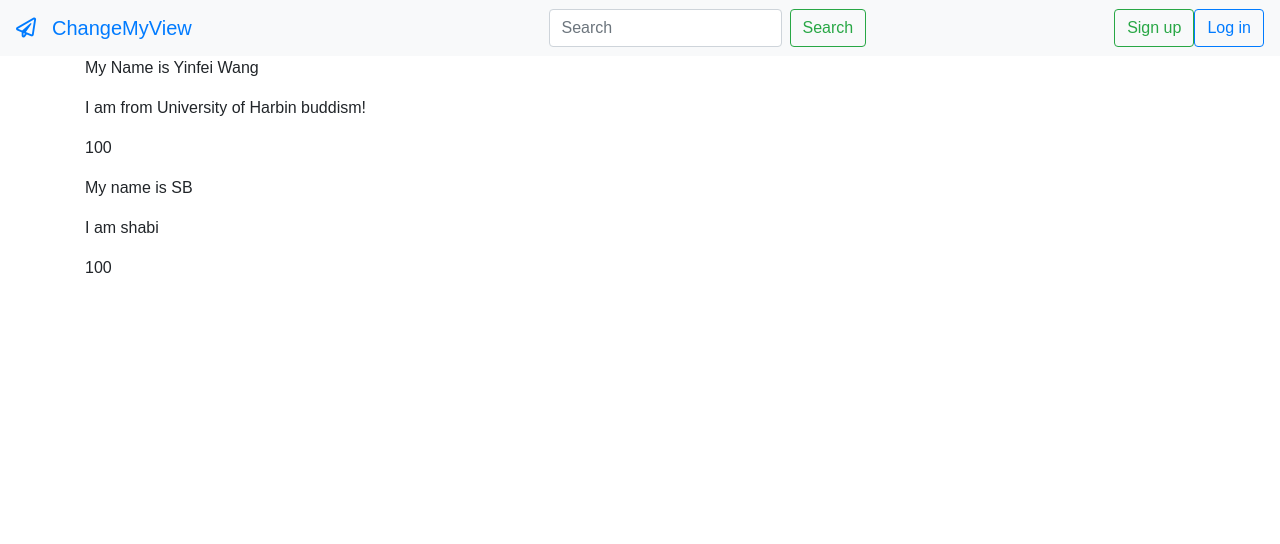
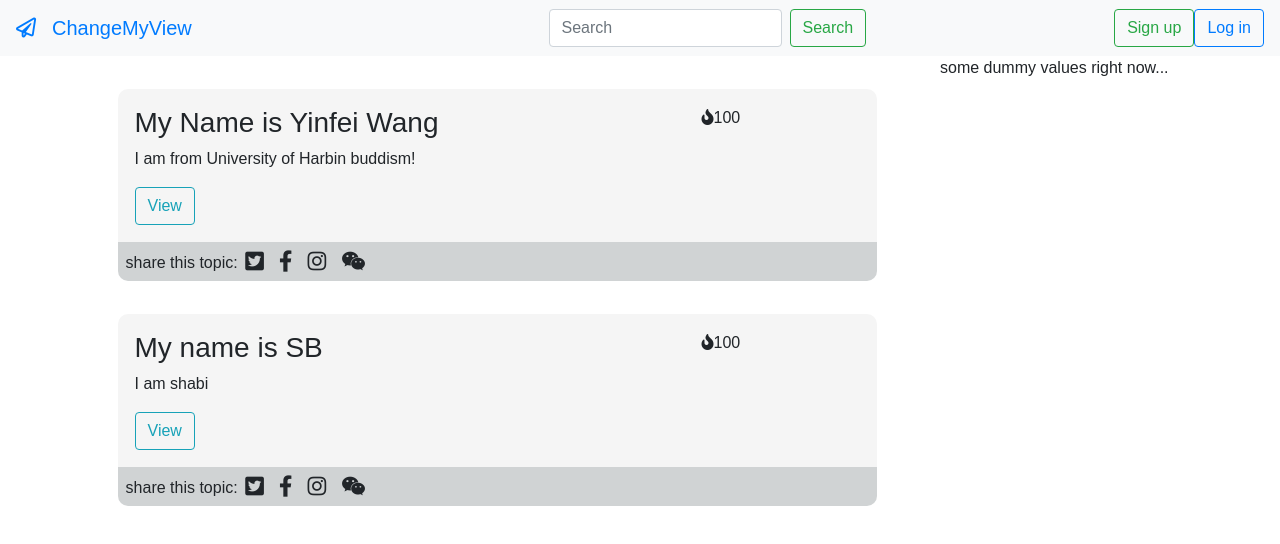
Before and after one commit to iGFerrari430/ChangeMyView, a React (Create React App) app in the folder client/: page / in a window 1280 px wide. Shown: the top 544 px of the page. Built offline with nearby package versions, Linux system fonts and the light colour scheme; the HTML template or start-up script is replaced by a standard one.

Commit message:
Working on Post Preview. need poster info, and post Time

```diff
--- a/client/src/App.css
+++ b/client/src/App.css
@@ -36,3 +36,30 @@ body {
 /* end of AuthComponents */
 
 /* Start of Topic Preview */
+
+.Preview {
+    background-color:#F5F5F5;
+    border-radius: 10px 10px 0 0;
+    margin-top: 4%;
+    margin-left:4%;
+    margin-right:4%;
+    margin-bottom:0;
+    padding: 2%
+
+}
+.SocialShare {
+    background-color: #D0D3D4;
+    margin-left: 4%;
+    margin-right: 4%;
+    padding-top:0.5%;
+    padding-bottom:0.5%;
+    border-radius: 0 0 10px 10px;
+}
+
+.ShareAdjust {
+    margin-left: 1%;
+}
+
+.Adjust {
+    margin: 1%
+}
--- a/client/src/App.js
+++ b/client/src/App.js
@@ -18,21 +18,8 @@ export default class App extends React.Component {
             hotness: number
         }
     */
-    constructor(props) {
-        super(props);
-
-        let dummyTopic = {
-            title: "My Name is Yinfei Wang",
-            content:" I am from University of Harbin buddism!",
-            hotness: 100
-        };
-
-        let dummyList = [];
-        dummyList.push(dummyTopic);
-        this.state = {
-            user: null,
-            TopicList: dummyList
-        }
+    state = {
+        dummy: null
     }
 
     render() {
--- a/client/src/components/Auth/Login.js
+++ b/client/src/components/Auth/Login.js
@@ -1,5 +1,5 @@
 import React from 'react'
-
+import axios from 'axios'
 export default class Register extends React.Component {
     constructor(props) {
         super(props)
@@ -9,21 +9,24 @@ export default class Register extends React.Component {
         }
     }
 
-    onEmailChange = (e) => {
+    onEmailChange = e => {
         const email = e.target.value;
         this.setState(() => ({ email }));
     }
 
-    onpasswordChange = (e) => {
+    onpasswordChange = e => {
         const password = e.target.value;
         this.setState(() => ({ password }));
     }
 
 
-    onSubmit = e => {
+    onSubmit = async e => {
         e.preventDefault();
-        console.log("Hello, World!");
-        console.log(this.state);
+        const {email,password} = this.state;
+        const body = {email,password};
+        const res = await axios.post("/api/auth/Login",body);
+        console.log(res);
+
     }
     render() {
         return (
--- a/client/src/components/Auth/Register.js
+++ b/client/src/components/Auth/Register.js
@@ -1,5 +1,5 @@
 import React from 'react'
-
+import axios from 'axios';
 export default class Register extends React.Component {
     constructor(props) {
         super(props)
@@ -32,10 +32,17 @@ export default class Register extends React.Component {
     }
 
 
-    onSubmit = e => {
+    onSubmit = async e => {
         e.preventDefault();
         console.log("Hello, World!");
         console.log(this.state);
+
+        const {userName,email,password1,password2} = this.state;
+        const body = {userName,email,password1,password2};
+
+        const res = await axios.post("/api/Auth/Register",body);
+        console.log(res);
+
     }
     render() {
         return (
--- a/client/src/components/Topic/TopicPreview.js
+++ b/client/src/components/Topic/TopicPreview.js
@@ -24,12 +24,38 @@ export default class TopicPreview extends React.Component {
         const {title,content,hotness} = this.props.topic;
         return (
             <div>
+            <div className="Preview">
+                <div className="row">
+                    <div className="col-9">
+                        <h3>{title}</h3>
+                        <div className="topicContent">
+                            <p>{content}</p>
+                        </div>
+                        <button type="button" className="btn btn-outline-info">View</button>
+                    </div>
 
-                    <p>{title}</p>
-                    <p>{content}</p>
-                    <p>{hotness}</p>
+                    <div className="Hotness col-3">
+                        <i className="fas fa-fire"></i>{hotness}
+                    </div>
+                </div>
+            </div>
 
+            <div className="SocialShare">
+                <div>
+                    <span className="ShareAdjust">
+                        share this topic:
+                        <i className="Adjust fab fa-twitter-square fa-lg"></i>
+                        <i className="Adjust fab fa-facebook-f fa-lg"></i>
+                        <i className="Adjust fab fa-instagram fa-lg"></i>
+                        <i className="Adjust fab fa-weixin fa-lg"></i>
+
+                    </span>
+                </div>
             </div>
+            </div>
+
+
+
         );
     }
 }
--- a/client/src/components/layout/Landing.js
+++ b/client/src/components/layout/Landing.js
@@ -28,6 +28,8 @@ export default class Landing extends React.Component {
     render() {
         return (
             <div className="container">
+                <div className="row">
+                    <div className="col-sm-9">
                     {
                         this.state.TopicList.map((topic,index) =>
                             (
@@ -39,6 +41,13 @@ export default class Landing extends React.Component {
                         )
                     }
                     </div>
+
+                    <div className="col-sm-3">
+                        some dummy values right now...
+                    </div>
+
+                </div>
+            </div>
         );
     }
 }
```
Also changed, not shown: 1 other file (tests, documents, lock files or other folders). Lines whose indentation alone changed are shown as unchanged.
